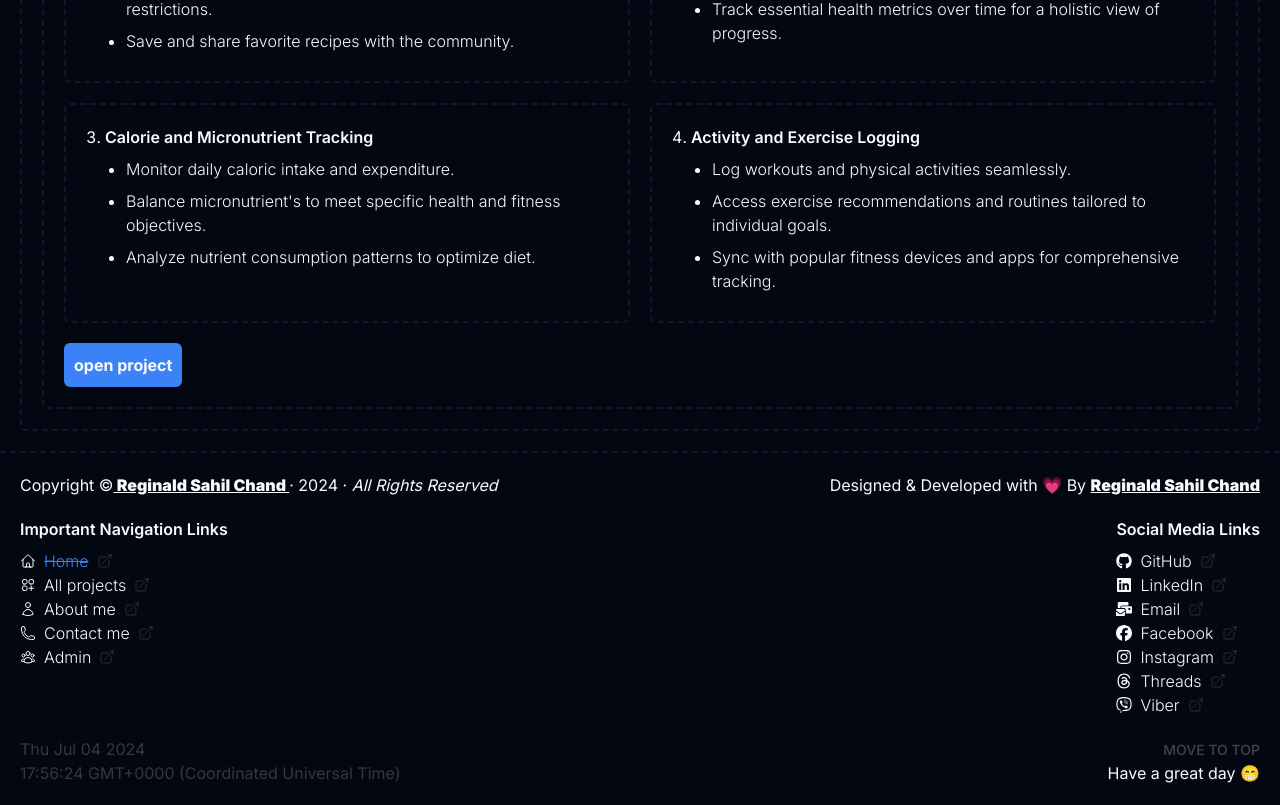
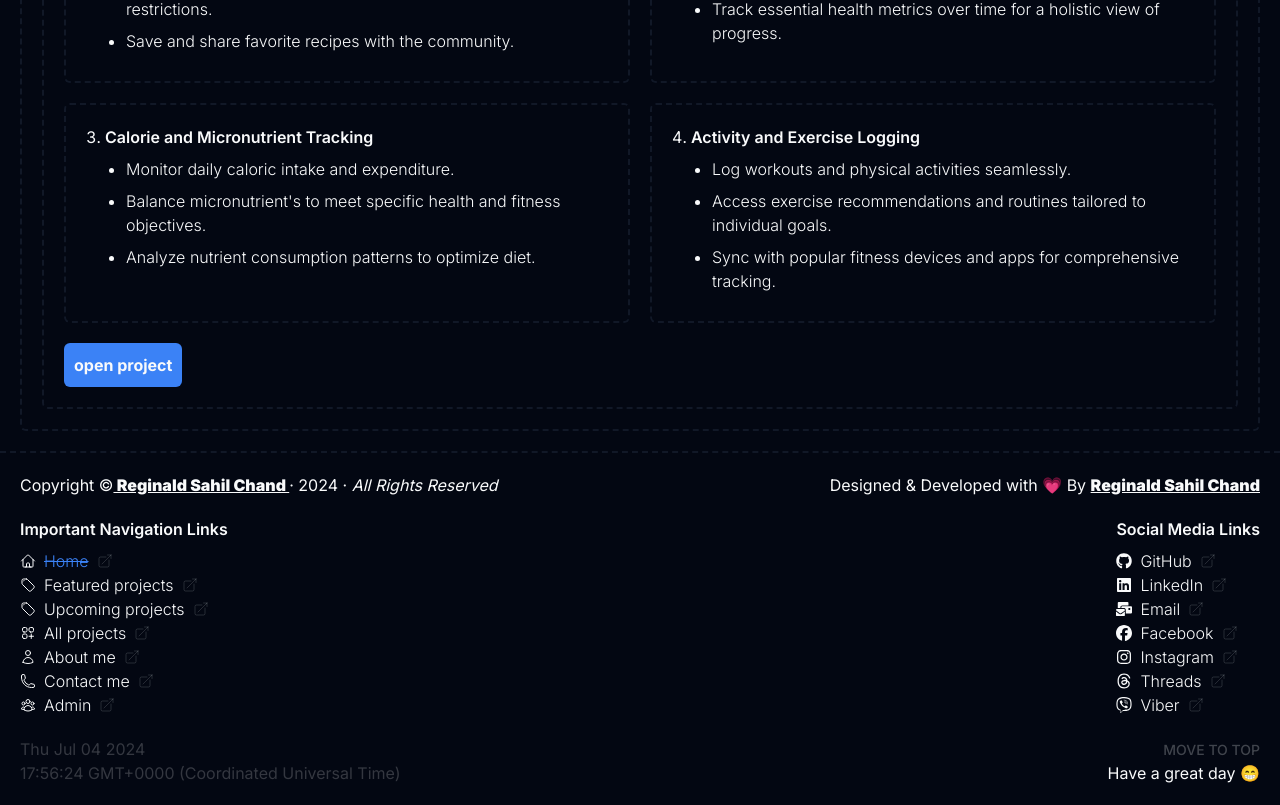
Before and after one commit to reginald-chand/personal-portfolio-2024, a Next.js app: page / in a window 1280 px wide. Shown: the part 2191-2996 px from the top of the page. Built offline with nearby package versions, Linux system fonts and the light colour scheme.

Commit message:
Render links given the pathName

```diff
--- a/app/components/ui/footer.tsx
+++ b/app/components/ui/footer.tsx
@@ -7,6 +7,7 @@ import { ReactElement, memo, useEffect, useState } from "react";
 import { FooterImportantNavLinks } from "../data/footer-important-nav-links";
 import { ArrowTopRightOnSquareIcon } from "@heroicons/react/24/outline";
 import { FooterImportantSocialMediaLinks } from "../data/footer-important-social-media-links";
+import { OnlyHomeFooterNavLinks } from "../data/footer-home-important-nav-links";
 
 export const Footer = memo((): ReactElement => {
   const pathname = usePathname();
@@ -20,6 +21,9 @@ export const Footer = memo((): ReactElement => {
 
     return () => clearInterval(intervalId);
   }, []);
+
+  const newFooterNavigationLinks =
+    pathname === "/" ? OnlyHomeFooterNavLinks : FooterImportantNavLinks;
 
   return (
     <footer className="w-full p-5 grid gap-y-5 border-t-2 border-gray-900 border-dashed">
@@ -62,8 +66,12 @@ export const Footer = memo((): ReactElement => {
         <div>
           <div className="font-semibold mb-2">Important Navigation Links</div>
           <ul>
-            {FooterImportantNavLinks.map((element, index) => (
-              <li key={index} className="flex items-center justify-start group">
+            {newFooterNavigationLinks &&
+              newFooterNavigationLinks.map((element, index) => (
+                <li
+                  key={index}
+                  className="flex items-center justify-start group"
+                >
                   <div className="w-4 h-4 mr-2">{element.icon}</div>
                   {element.link.includes("#") ? (
                     <ReactScrollLink
@@ -113,8 +121,12 @@ export const Footer = memo((): ReactElement => {
             Social Media Links
           </div>
           <ul>
-            {FooterImportantSocialMediaLinks.map((element, index) => (
-              <li key={index} className="flex items-center justify-start group">
+            {FooterImportantSocialMediaLinks &&
+              FooterImportantSocialMediaLinks.map((element, index) => (
+                <li
+                  key={index}
+                  className="flex items-center justify-start group"
+                >
                   <div className="w-4 h-4 mr-2">{element.icon}</div>
                   <Link
                     href={element.link}
```
Lines whose indentation alone changed are shown as unchanged.
